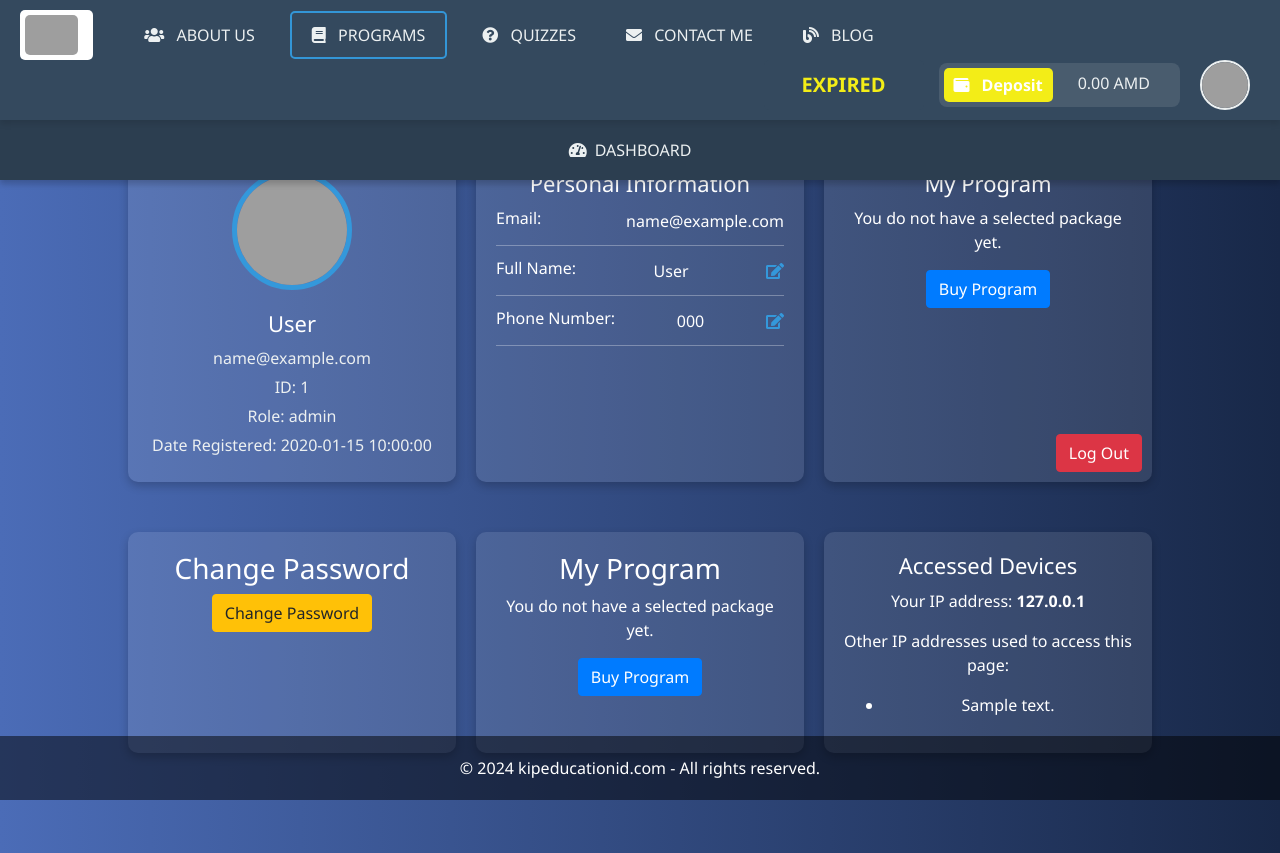
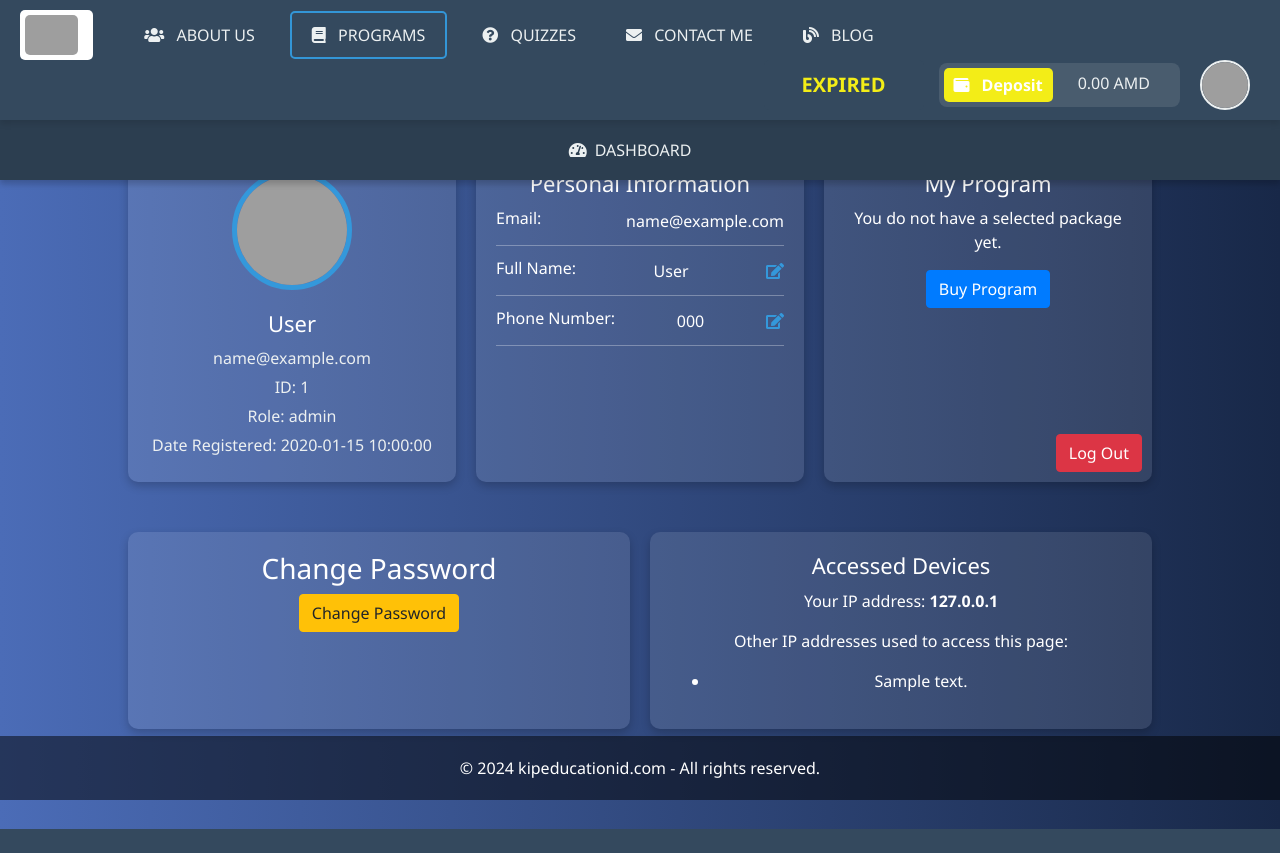
Before and after one commit to HErikH/KIP-Education, a PHP site: page /profile in a window 1280 px wide. After the commit the page ends 829 px from the top, so only its background shows below. Run offline with PHP 8.4, Linux system fonts and the light colour scheme; the visitor is signed in with stand-in values (Sample User, id 1); tables that the repository leaves empty or names only in its code hold one stand-in row (values such as "Sample post"); a stand-in replaces the project's code that opens the database connection; grey boxes are pictures that could not be loaded.

Commit message:
fix: deleted unnecessary my program container from the dashboard a.k.a profile file

```diff
--- a/profile.php
+++ b/profile.php
@@ -372,13 +372,6 @@ include 'header.php';
         <button id="changePasswordBtn" class="btn btn-warning">Change Password</button>
     </div>
 
-    <!-- My Program Container -->
-    <div class="bottom-container">
-        <h3>My Program</h3>
-        <p>You do not have a selected package yet.</p>
-        <a href="programms" class="btn btn-primary">Buy Program</a>
-    </div>
-
    <!-- Вывод IP адресов -->
     <div class="extra-container">
         <h3>Accessed Devices</h3>
```
